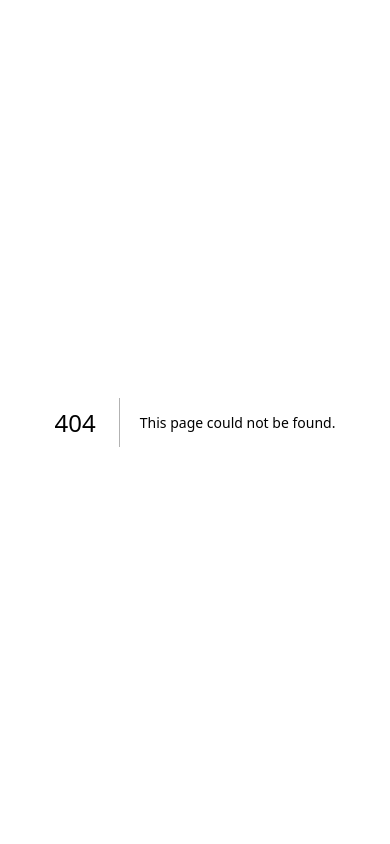
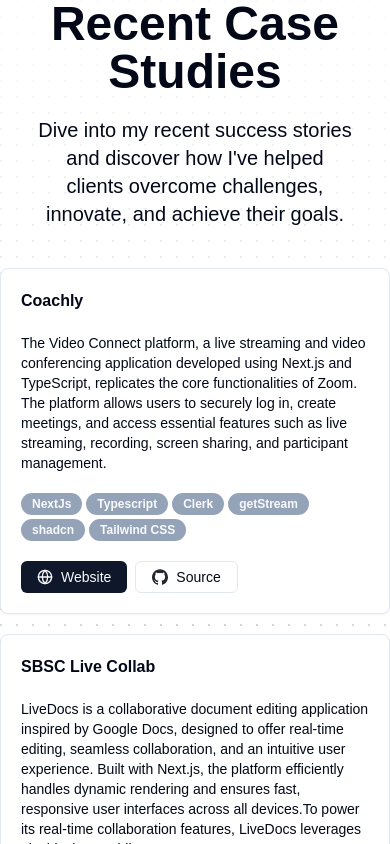
Before and after one commit to CasManny/portfolio, a Next.js app: page /case-studies in a window 390 px wide. Before the commit this address had no page. Shown: the top 844 px of the page. Built offline with nearby package versions, Linux system fonts and the light colour scheme.

Commit message:
laptop responsive design

```diff
--- a/app/(root)/_components/about.tsx
+++ b/app/(root)/_components/about.tsx
@@ -7,11 +7,10 @@
     <SectionWrapper className="p-10">
       <Heading label="About" />
       <p className="text-sm">
-        I’m a passionate pre-final year undergrad with a deep love for coding
-        and technology. My journey has led me to develop a strong foundation in
-        Web development, DevOps, and the emerging world of Web3. I thrive on
-        building innovative products and sharing my insights through blogging.
-        Always eager to expand my skills and tackle new challenges, I’m actively
+        I’m a passionate a deep love for coding and technology. My journey has
+        led me to develop a strong foundation in Web development and the
+        emerging world of Web3. I thrive on building innovative products. Always
+        eager to expand my skills and tackle new challenges, I’m actively
         seeking lucrative opportunities to leverage my tech expertise and drive
         impactful projects. Whether it’s through creating seamless web
         experiences or exploring the future of decentralized applications, I’m
--- a/app/(root)/_components/button-heading.tsx
+++ b/app/(root)/_components/button-heading.tsx
@@ -4,5 +4,5 @@
   label: string;
 }
 export const ButtonHeading = ({ label }: ButtonHeadingProps) => {
-  return <Button className="h-8">{label}</Button>;
+  return <Button className="h-8 pointer-events-none">{label}</Button>;
 };
--- a/app/(root)/_components/contact-me.tsx
+++ b/app/(root)/_components/contact-me.tsx
@@ -9,7 +9,7 @@
         <ButtonHeading label="Contact" />
         <div className="max-w-lg flex-center flex-col">
           <h1 className="text-5xl my-5 font-extrabold">Get in Touch</h1>
-          <p className="text-balance text-lg">
+          <p className="text-balance text-lg text-center">
             Want to chat? Just shoot me a dm with a
             <Link
               href={"https://x.com/ChukwuAjahsaba"}
@@ -17,7 +17,7 @@
             >
               direct question on X
             </Link>
-            and I'll respond whenever I can. I will ignore all soliciting.
+            and I'll respond whenever I can.
           </p>
         </div>
       </div>
--- a/app/(root)/_components/projects.tsx
+++ b/app/(root)/_components/projects.tsx
@@ -6,7 +6,6 @@
 import { cropDescription } from "@/lib/utils";
 import { ArrowRight, Globe, Rocket } from "lucide-react";
 import Link from "next/link";
-import React from "react";
 
 export const Projects = () => {
   return (
@@ -30,19 +29,19 @@
                   <span>Website</span>
                 </Link>
               </Button>
-              <Button asChild className="h-8">
+              <Button asChild className="h-8" variant={"outline"}>
                 <Link href={item.githubLink}>
-                  <Rocket className="text-white" />
+                  <Github />
                   <span>Source</span>
                 </Link>
               </Button>
             </div>
-            <Link
+            {/* <Link
               href={`/case-studies/${item.title}`}
               className="text-xs flex items-center text-blue-500/80 underline"
             >
               See Detail project <ArrowRight className="ml-2 size-4" />
-            </Link>
+            </Link> */}
           </div>
         </Card>
       ))}
--- /dev/null
+++ b/app/(root)/case-studies/[title]/page.tsx
@@ -0,0 +1,51 @@
+import { Button } from "@/components/ui/button";
+import { featuredProjects } from "@/data/constant";
+import { Globe, Rocket } from "lucide-react";
+import Link from "next/link";
+
+interface ProjectDetailPageProps {
+  params: Promise<{ name: string }>;
+}
+const ProjectDetailPage = async ({ params }: ProjectDetailPageProps) => {
+  const projectName = (await params).name;
+  const project = featuredProjects.find(
+    (project) => project.name === projectName
+  );
+  if (!project) {
+    return null;
+  }
+  return (
+    <section>
+      <div className="container">
+        <div className="max-w-5xl mx-auto">
+          <h5>Web Dev Project</h5>
+          <div className="">
+            <h1>{project.name}</h1>
+            <p>{project.description}</p>
+          </div>
+          <div className="">
+            <div className="space-x-2">
+              <Button asChild className="h-8">
+                <Link href={project.website}>
+                  <Globe />
+                  <span>Website</span>
+                </Link>
+              </Button>
+              <Button asChild className="h-8">
+                <Link href={project.githubLink}>
+                  <Rocket className="text-white" />
+                  <span>Source</span>
+                </Link>
+              </Button>
+            </div>
+          </div>
+          <div className="">
+            <div className=""></div>
+          </div>
+        </div>
+      </div>
+    </section>
+  );
+};
+
+export default ProjectDetailPage;
--- /dev/null
+++ b/app/(root)/case-studies/page.tsx
@@ -0,0 +1,26 @@
+import { ContactMe } from "../_components/contact-me";
+import { Projects } from "../_components/projects";
+
+const CaseStudies = () => {
+  return (
+    <section className="w-full sm:pt-20">
+      <div className="container">
+        <div className="max-w-5xl mx-auto">
+          <div className="">
+            <h1 className="text-5xl font-extrabold text-center mb-5">Recent Case Studies</h1>
+            <p className="text-xl text-balance text-center">
+              Dive into my recent success stories and discover how I've helped
+              clients overcome challenges, innovate, and achieve their goals.
+            </p>
+          </div>
+          <div className="">
+            <Projects />
+          </div>
+          <ContactMe />
+        </div>
+      </div>
+    </section>
+  );
+};
+
+export default CaseStudies;
--- a/app/(root)/page.tsx
+++ b/app/(root)/page.tsx
@@ -8,10 +8,10 @@
 
 export default function Home() {
   return (
-    <main className="w-full">
+    <main className="w-full max-w-7xl mx-auto">
       <div className="container">
-        <div className="max-w-2xl mx-auto mt-10">
-          <h1 className="text-7xl ">Hi, I'm Sabastine</h1>
+        <div className="max-w-2xl mx-auto sm:py-28">
+          <h1 className="text-7xl">Hi, I'm Sabastine</h1>
           <p>
             Tech Enthusiast turned Software Engineer . I love building things
             and helping people. Very active on Twitter.
--- a/components/wrapper.tsx
+++ b/components/wrapper.tsx
@@ -7,7 +7,7 @@
     <div className="relative">
       <DotPattern
         className={cn(
-          "[mask-image:radial-gradient(800px_circle_at_center,white,transparent)] -z-10"
+          "[mask-image:radial-gradient(900px_circle_at_center,white,transparent)] -z-10"
         )}
       />
       {children}
```
